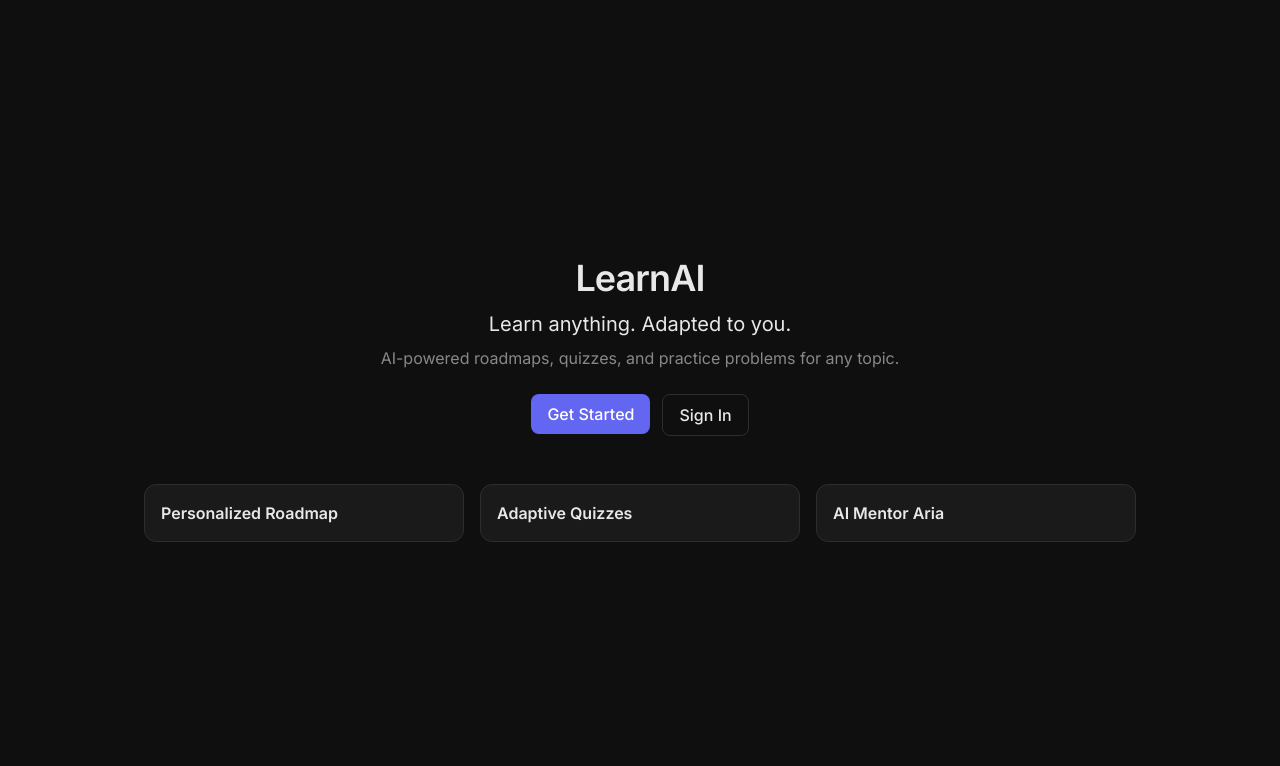
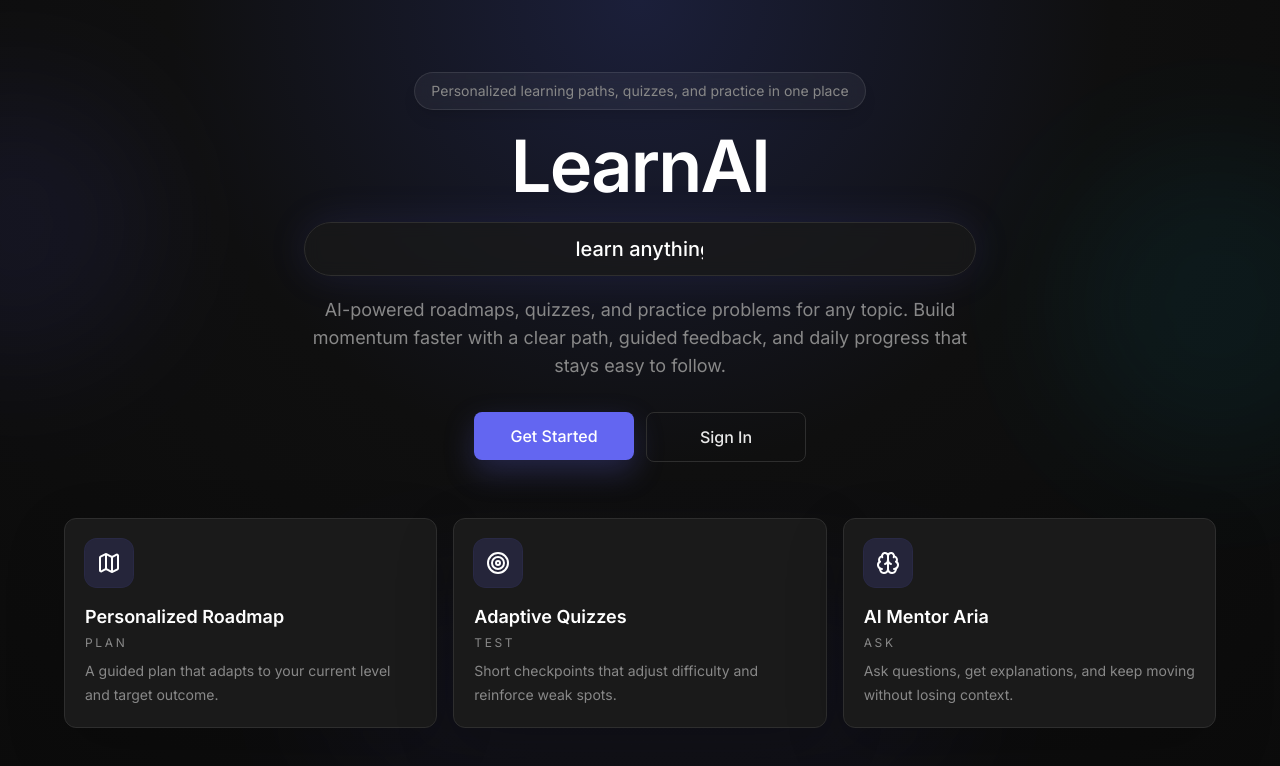
Before and after one commit to Manya56/learning-ai, a React (Vite) app in the folder frontend/: page / in a window 1280 px wide. Shown: the top 766 px of the page. Built offline with nearby package versions, Linux system fonts and the light colour scheme; no server answers.

Commit message:
fix for issue #20

```diff
--- a/frontend/src/components/ui/Button.jsx
+++ b/frontend/src/components/ui/Button.jsx
@@ -1,13 +1,16 @@
 export default function Button({ variant = "primary", className = "", ...props }) {
   const variants = {
-    primary: "bg-[var(--accent)] hover:bg-[var(--accent-hover)] text-white",
-    secondary: "bg-[var(--surface-2)] text-[var(--text)]",
-    ghost: "bg-transparent text-[var(--text)] border border-[var(--border)]",
-    danger: "bg-[var(--error)] text-white",
+    primary:
+      "bg-[var(--accent)] text-white shadow-[0_12px_30px_rgba(99,102,241,0.25)] hover:bg-[var(--accent-hover)] hover:shadow-[0_16px_36px_rgba(99,102,241,0.35)]",
+    secondary:
+      "bg-[var(--surface-2)] text-[var(--text)] border border-white/5 hover:bg-white/10",
+    ghost:
+      "bg-transparent text-[var(--text)] border border-[var(--border)] hover:border-white/20 hover:bg-white/5",
+    danger: "bg-[var(--error)] text-white shadow-[0_12px_30px_rgba(239,68,68,0.22)] hover:shadow-[0_16px_36px_rgba(239,68,68,0.3)]",
   };
   return (
     <button
-      className={`rounded-lg px-4 py-2 font-medium transition disabled:opacity-50 ${variants[variant]} ${className}`}
+      className={`inline-flex cursor-pointer items-center justify-center rounded-lg px-4 py-2 font-medium transition-all duration-200 ease-out hover:-translate-y-0.5 active:translate-y-0 disabled:cursor-not-allowed disabled:opacity-50 focus-visible:outline-none focus-visible:ring-2 focus-visible:ring-[var(--accent)]/70 focus-visible:ring-offset-2 focus-visible:ring-offset-[var(--bg)] ${variants[variant]} ${className}`}
       {...props}
     />
   );
--- a/frontend/src/index.css
+++ b/frontend/src/index.css
@@ -25,6 +25,38 @@ body {
   color: var(--text);
 }
 
+@keyframes typewriter {
+  0%,
+  10% {
+    width: 0;
+  }
+
+  45%,
+  60% {
+    width: 31ch;
+  }
+
+  90%,
+  100% {
+    width: 0;
+  }
+}
+
+.typewriter-line {
+  display: inline-block;
+  overflow: hidden;
+  white-space: nowrap;
+  border-right: 2px solid currentColor;
+  width: 0;
+  animation: typewriter 4.5s steps(31, end) infinite, caret-blink 0.8s step-end infinite;
+}
+
+@keyframes caret-blink {
+  50% {
+    border-color: transparent;
+  }
+}
+
 #app {
   min-height: 100vh;
 }
--- a/frontend/src/pages/LandingPage.jsx
+++ b/frontend/src/pages/LandingPage.jsx
@@ -1,30 +1,90 @@
 import { Link } from "react-router-dom";
+import { Brain, Map, Target } from "lucide-react";
 import Card from "../components/ui/Card";
 import Button from "../components/ui/Button";
 
 export default function LandingPage() {
   return (
-    <div className="mx-auto flex min-h-screen max-w-5xl flex-col items-center justify-center px-4">
-      <h1 className="text-4xl font-semibold tracking-tight">LearnAI</h1>
-      <p className="mt-3 text-xl">Learn anything. Adapted to you.</p>
-      <p className="mt-2 max-w-2xl text-center text-[var(--text-muted)]">
+    <div className="relative min-h-screen overflow-hidden bg-[radial-gradient(circle_at_top,#1b1f3a_0%,#0f0f0f_46%,#0b0b0b_100%)] px-4 py-8 text-[var(--text)]">
+      <div className="pointer-events-none absolute inset-0 opacity-60">
+        <div className="absolute left-[-8rem] top-20 h-72 w-72 rounded-full bg-[var(--accent)]/15 blur-3xl" />
+        <div className="absolute right-[-6rem] top-36 h-80 w-80 rounded-full bg-cyan-400/10 blur-3xl" />
+        <div className="absolute bottom-0 left-1/2 h-56 w-[40rem] -translate-x-1/2 rounded-full bg-[var(--accent)]/10 blur-3xl" />
+      </div>
+
+      <div className="relative mx-auto flex min-h-[calc(100vh-4rem)] max-w-6xl flex-col justify-center">
+        <div className="mx-auto max-w-4xl text-center">
+          <div className="mx-auto mb-5 inline-flex items-center rounded-full border border-white/10 bg-white/5 px-4 py-2 text-sm text-[var(--text-muted)] shadow-lg shadow-black/10 backdrop-blur">
+            Personalized learning paths, quizzes, and practice in one place
+          </div>
+
+          <h1 className="text-5xl font-semibold tracking-tight text-white sm:text-6xl lg:text-7xl">
+            LearnAI
+          </h1>
+
+          <div className="mt-5 flex justify-center overflow-hidden rounded-full border border-[var(--border)] bg-[var(--surface)]/70 px-4 py-3 shadow-[0_0_40px_rgba(99,102,241,0.12)] backdrop-blur">
+            <div className="typewriter-line text-lg font-medium text-white sm:text-xl">
+              learn anything from DSA to Dance
+            </div>
+          </div>
+
+          <p className="mx-auto mt-5 max-w-2xl text-base leading-7 text-[var(--text-muted)] sm:text-lg">
             AI-powered roadmaps, quizzes, and practice problems for any topic.
+            Build momentum faster with a clear path, guided feedback, and daily
+            progress that stays easy to follow.
           </p>
-      <div className="mt-6 flex gap-3">
+
+          <div className="mt-8 flex flex-col justify-center gap-3 sm:flex-row">
             <Link to="/register">
-          <Button>Get Started</Button>
+              <Button className="min-w-40 px-6 py-3 text-base">Get Started</Button>
             </Link>
             <Link to="/login">
-          <Button variant="ghost">Sign In</Button>
+              <Button variant="ghost" className="min-w-40 px-6 py-3 text-base">
+                Sign In
+              </Button>
             </Link>
           </div>
-      <div className="mt-12 grid w-full gap-4 md:grid-cols-3">
-        {["Personalized Roadmap", "Adaptive Quizzes", "AI Mentor Aria"].map((x) => (
-          <Card key={x}>
-            <h3 className="font-semibold">{x}</h3>
+        </div>
+
+        <div className="mt-14 grid gap-4 md:grid-cols-3">
+          {[
+            {
+              icon: Map,
+              label: "Plan",
+              title: "Personalized Roadmap",
+              copy: "A guided plan that adapts to your current level and target outcome.",
+            },
+            {
+              icon: Target,
+              label: "Test",
+              title: "Adaptive Quizzes",
+              copy: "Short checkpoints that adjust difficulty and reinforce weak spots.",
+            },
+            {
+              icon: Brain,
+              label: "Ask",
+              title: "AI Mentor Aria",
+              copy: "Ask questions, get explanations, and keep moving without losing context.",
+            },
+          ].map((feature) => (
+            <Card
+              key={feature.title}
+              className="border-white/8 bg-white/[0.03] p-5 shadow-[0_20px_60px_rgba(0,0,0,0.18)] backdrop-blur"
+            >
+              <div className="mb-4 flex h-12 w-12 items-center justify-center rounded-xl bg-[var(--accent)]/15 text-white ring-1 ring-[var(--accent)]/20">
+                <feature.icon className="h-6 w-6" />
+              </div>
+              <h3 className="text-lg font-semibold text-white">{feature.title}</h3>
+              <p className="mt-1 text-xs uppercase tracking-[0.22em] text-[var(--text-muted)]">
+                {feature.label}
+              </p>
+              <p className="mt-2 text-sm leading-6 text-[var(--text-muted)]">
+                {feature.copy}
+              </p>
             </Card>
           ))}
         </div>
       </div>
+    </div>
   );
 }
```
Lines whose indentation alone changed are shown as unchanged.
